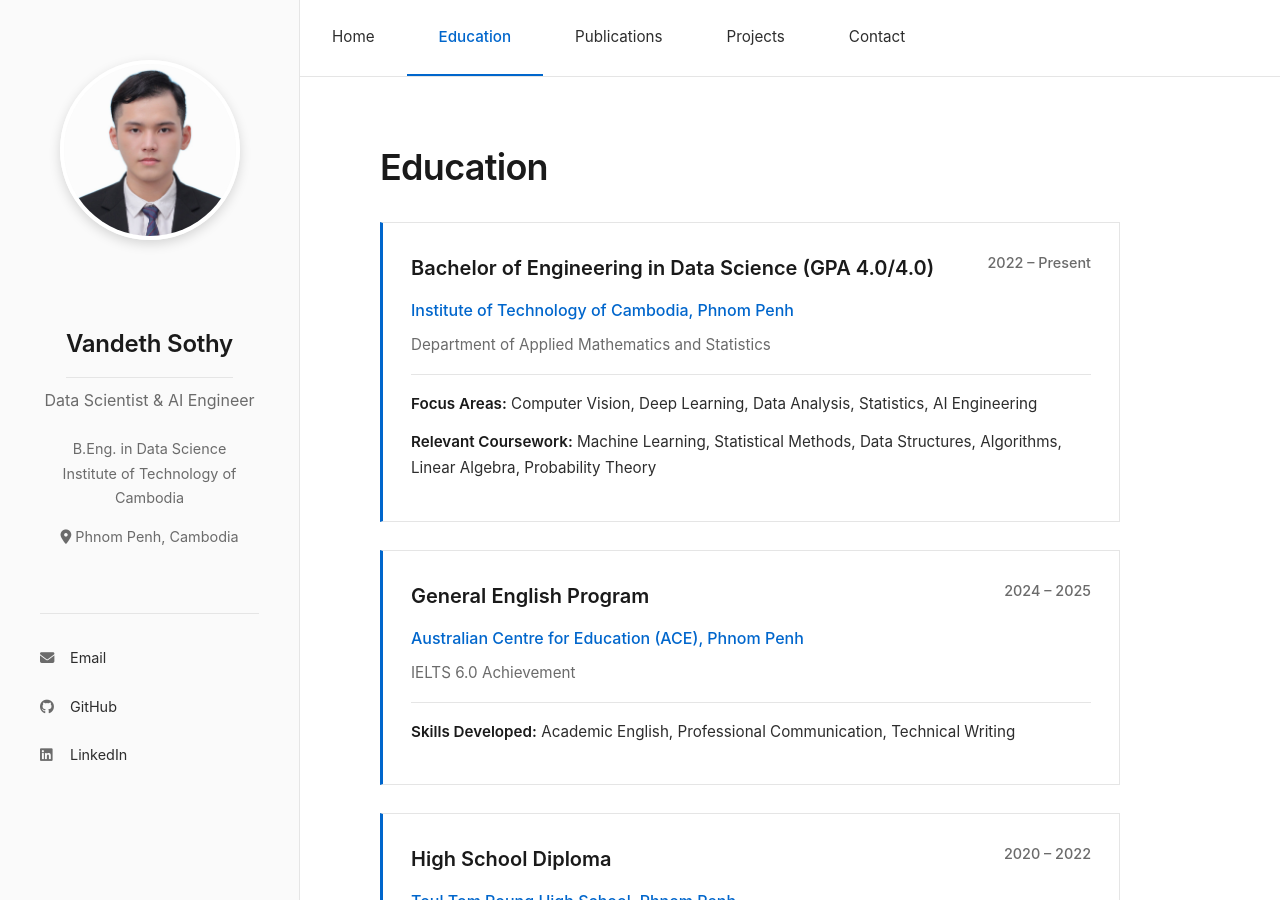
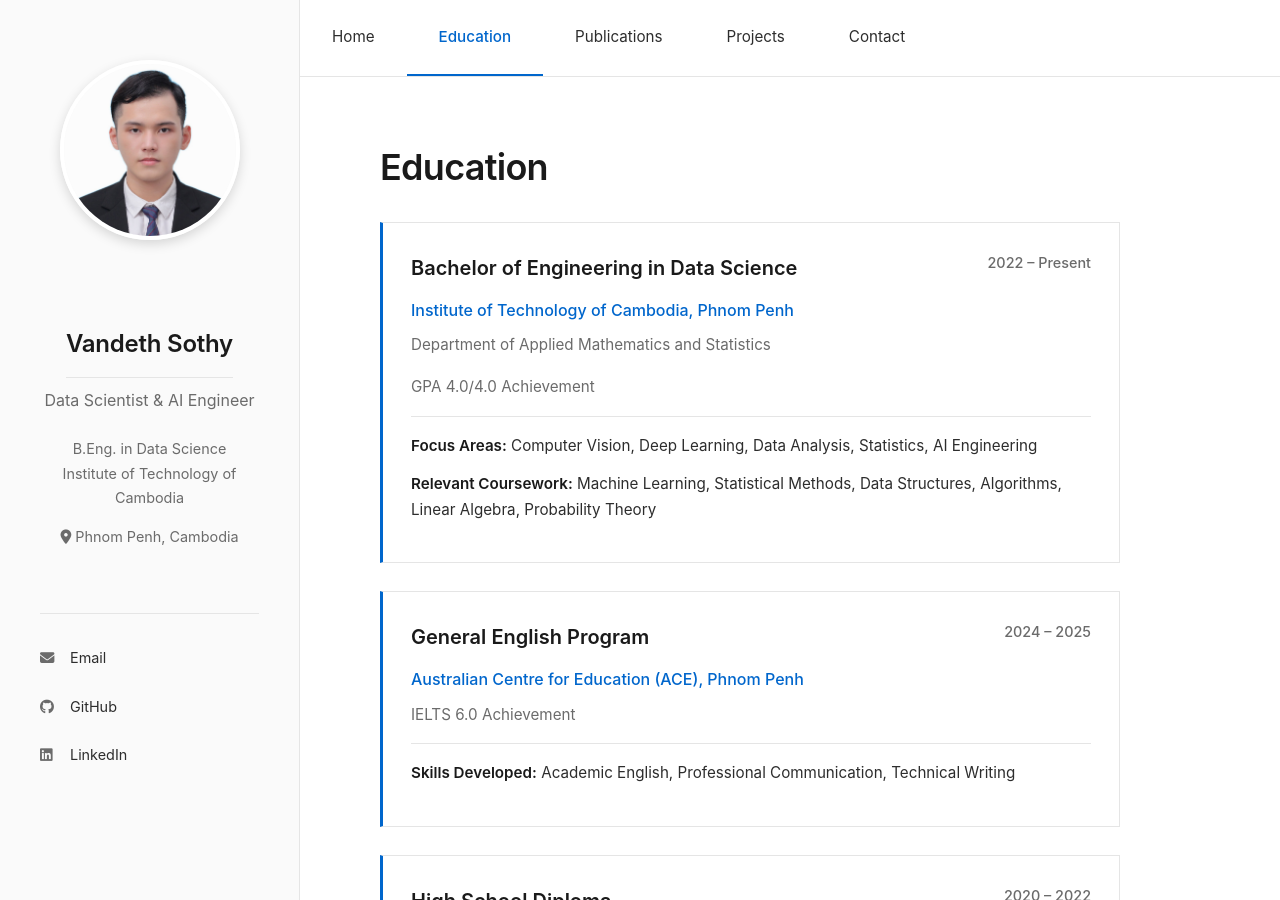
Before and after one commit to sothy8/sothy8.github.io, a Jekyll site: the page built from education.md, in a window 1280 px wide and 900 px high. Built offline with Jekyll 4.4.1, drawn with Linux system fonts in a browser that asks for light colours.

Commit message:
Update education.md

```diff
--- a/education.md
+++ b/education.md
@@ -8,11 +8,12 @@ permalink: /education/
 
 <div class="education-item">
   <div class="education-header">
-    <h3>Bachelor of Engineering in Data Science (GPA 4.0/4.0) </h3>
+    <h3>Bachelor of Engineering in Data Science</h3>
     <span class="period">2022 – Present</span>
   </div>
   <p class="institution">Institute of Technology of Cambodia, Phnom Penh</p>
   <p class="description">Department of Applied Mathematics and Statistics</p>
+  <p class="description">GPA 4.0/4.0 Achievement</p>
   <div class="education-details">
     <p><strong>Focus Areas:</strong> Computer Vision, Deep Learning, Data Analysis, Statistics, AI Engineering</p>
     <p><strong>Relevant Coursework:</strong> Machine Learning, Statistical Methods, Data Structures, Algorithms, Linear Algebra, Probability Theory</p>
```
